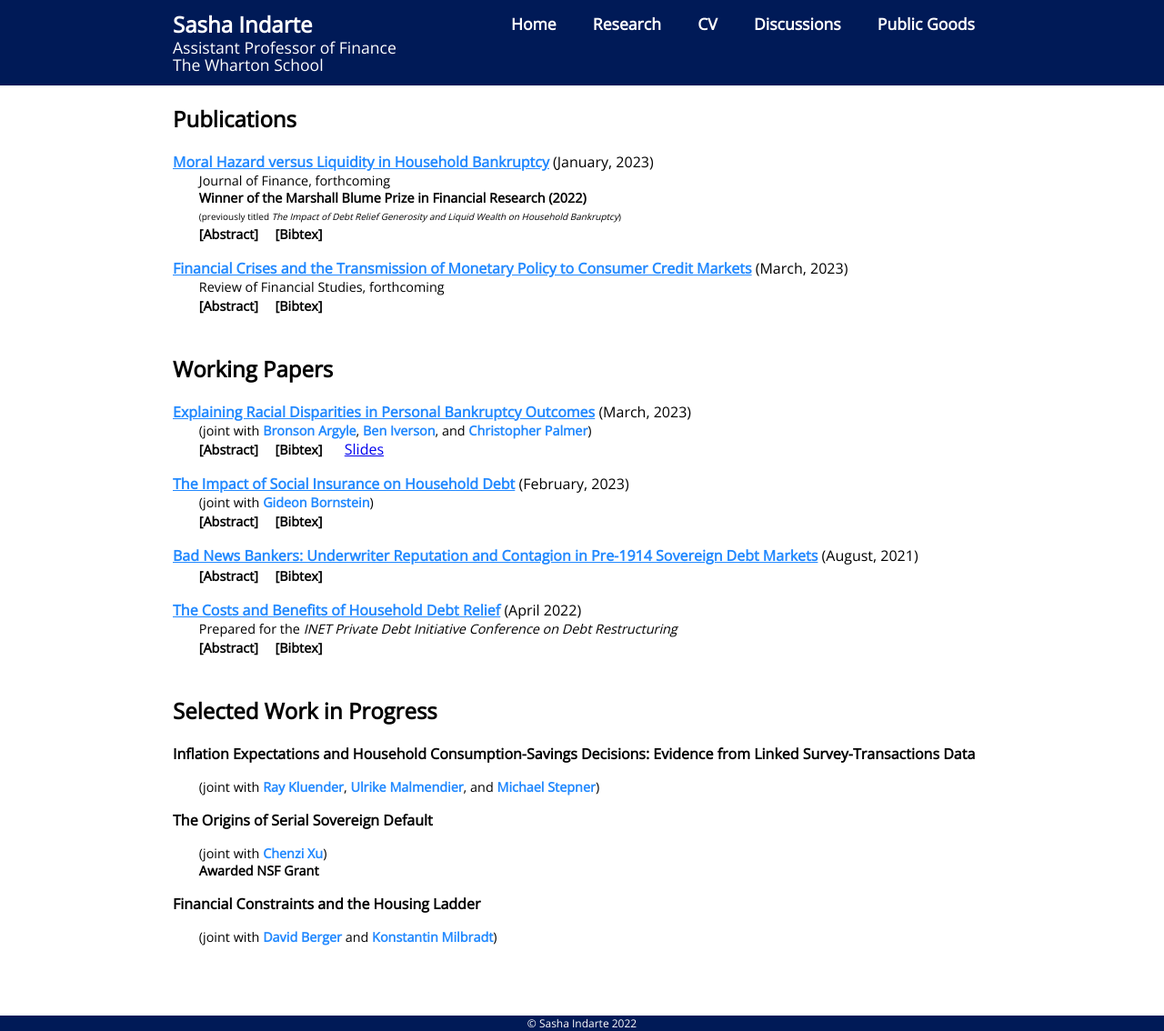
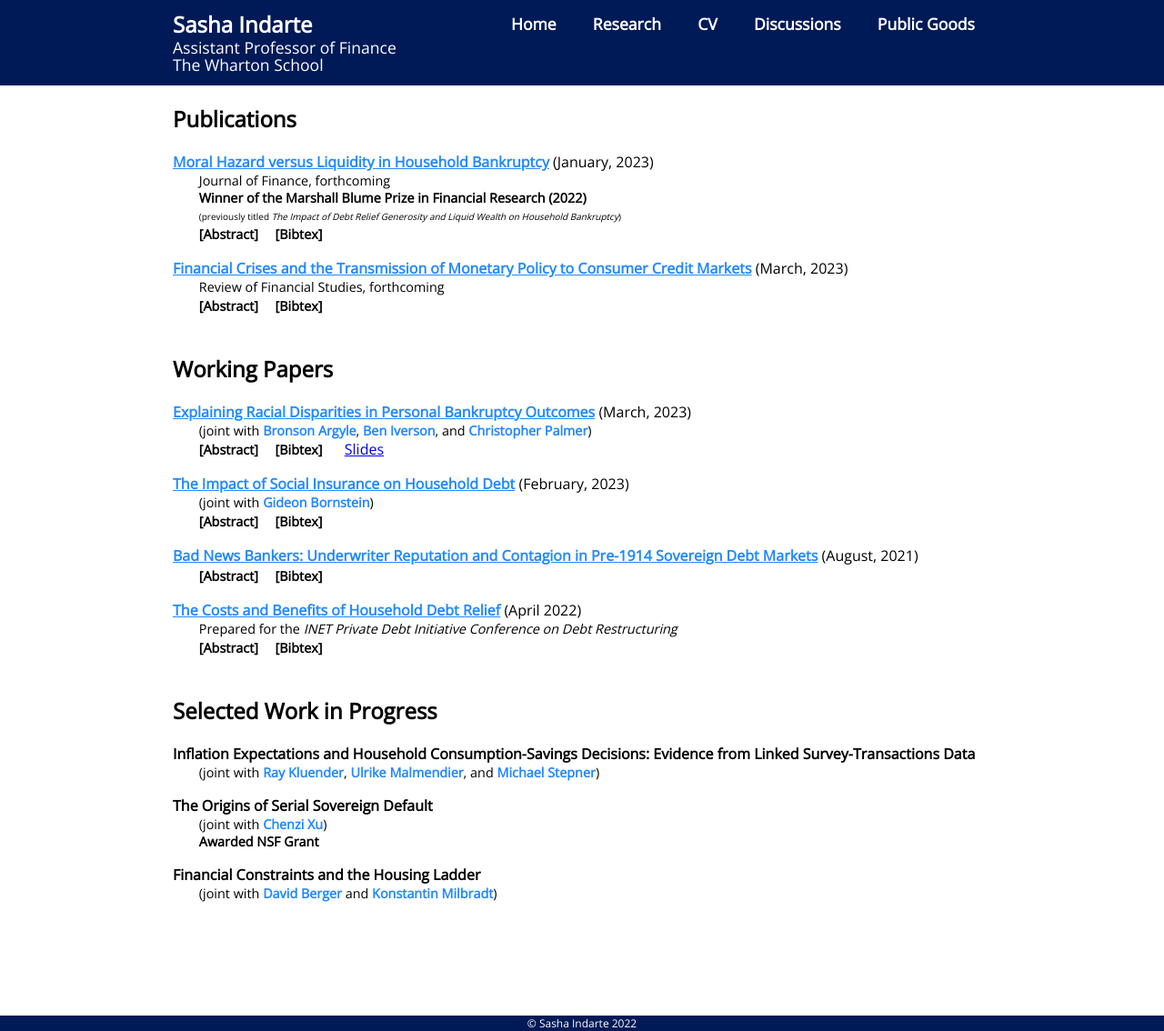
Before and after one commit to sashaindarte/sashaindarte.github.io, a Jekyll site: the page built from research/index.html, in a window 1280 px wide and 1134 px high. Shown: the whole window at 91% size. Built offline with Jekyll 4.4.1, drawn with Linux system fonts in a browser that asks for light colours.

Commit message:
fixed spacing in WIP

```diff
--- a/research/index.html
+++ b/research/index.html
@@ -273,7 +273,7 @@ title: Sasha Indarte - Research
 
 		<h2>Selected Work in Progress</h2>
 
-		<p align = "justify">
+		<p style="margin-bottom:0px;">
 			<b> Inflation Expectations and Household Consumption-Savings Decisions: Evidence from Linked Survey-Transactions Data </b>
 		</p>
 		<p style="padding-left:2em;padding-bottom:0em;margin-top:0em;margin-bottom:0em;font-size:0.9em;">
@@ -282,7 +282,7 @@ title: Sasha Indarte - Research
 
 
 
-		<p align = "justify">
+		<p style="margin-bottom:0px;">
 			<b> The Origins of Serial Sovereign Default </b>
 		</p>
 		<p style="padding-left:2em;padding-bottom:0em;margin-top:0em;margin-bottom:0em;font-size:0.9em;">
@@ -293,7 +293,7 @@ title: Sasha Indarte - Research
 
 
 
-		<p align = "justify">
+		<p style="margin-bottom:0px;">
 			<b> Financial Constraints and the Housing Ladder </b>
 		</p>
 		<p style="padding-left:2em;padding-bottom:0em;margin-top:0em;margin-bottom:0em;font-size:0.9em;">
```
